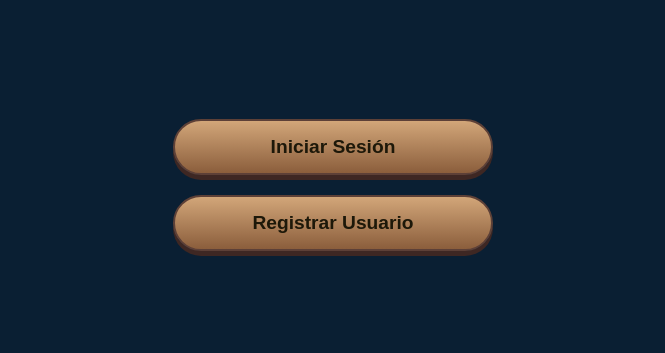
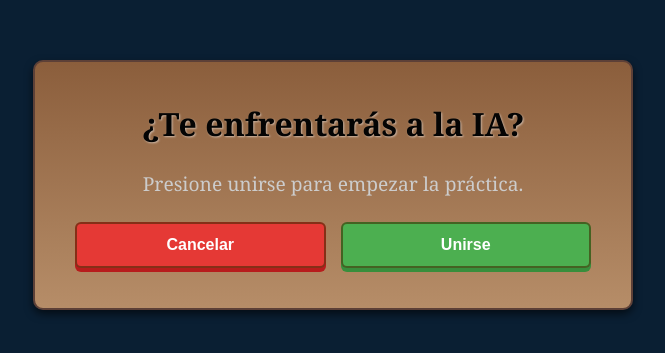
Before and after one commit to UNIZAR-30226-2026-07/BombaVa-FrontendWeb, a React (Vite) app in the folder bombava-frontend/: page /un-jugador in a window 1280 px wide. Before the commit this address led to /. Shown: the part 215-568 px from the top of the page, without its empty margins (307-972 px from the left). Built offline with nearby package versions, Linux system fonts and the light colour scheme; no server answers.

Commit message:
IMP: ia unida al frontend

```diff
--- a/bombava-frontend/src/App.jsx
+++ b/bombava-frontend/src/App.jsx
@@ -13,6 +13,7 @@ import ActionButtons from './componentes/ActionButtons.jsx';
 import Unirse from './pantallas/Unirse';
 import SalaEspera from './pantallas/SalaEspera';
 import { NotificationContainer } from './componentes/Notification.jsx';
+import UnJugador from "./pantallas/UnJugador.jsx";
 
 
 function App() {
@@ -31,6 +32,7 @@ function App() {
         </Route>
         <Route path="/profile" element={<Perfil />} />
         <Route path="/configurar" element={<ConfigFlota/>}/>
+        <Route path="/un-jugador" element={<UnJugador/>}/>
         <Route path="/combate" element={<Combate/>}/>
         <Route path="/unirse" element={<Unirse/>}/>
         <Route path="/sala-espera" element={<SalaEspera/>}/>
--- a/bombava-frontend/src/pantallas/MenuInicio.jsx
+++ b/bombava-frontend/src/pantallas/MenuInicio.jsx
@@ -16,7 +16,7 @@ function MenuInicio({ }) {
       {/* Botones principales */}
       <div className="grupo-botones">
         <button className="menu-btn" onClick={() => navigate('/configurar')}>CONFIGURAR FLOTA</button>{/*Aqui le pasas el argumento (pantalla a la que va)*/}
-        <button className="menu-btn" onClick={() => navigate('/combate')}>COMPETITIVO</button>
+        <button className="menu-btn" onClick={() => navigate('/un-jugador')}>UN JUGADOR</button>
         <button className="menu-btn" onClick={() => navigate('/sala-espera')}>PRÁCTICA</button>
         <button className="menu-btn" onClick={() => navigate('/unirse')}>UNIRSE</button>
       </div>
--- /dev/null
+++ b/bombava-frontend/src/pantallas/UnJugador.jsx
@@ -0,0 +1,91 @@
+import { useState, useEffect } from 'react';
+import { useNavigate } from 'react-router-dom';
+import { socket } from '../utils/socket';
+import '../styles/UnJugador.css';
+
+function UnJugador() {
+  const [errorBusqueda, setErrorBusqueda] = useState('');
+  const [estadoUnirse, setEstadoUnirse] = useState('');
+  const navigate = useNavigate();
+
+  // Configurar los listeners del socket al llegar a la pantalla
+  useEffect(() => {
+
+    // Si el join es exitoso y la partida está lista, esperamos a recibir la información de la partida
+    const handleMatchReady = (payload) => {
+      console.log('Partida lista', payload);
+      setEstadoUnirse('Cargando partida...');
+    };
+
+    // Handler para ir a combate cuando llega la info de la partida
+    const handleStartInfo = (payload) => {
+       console.log('Información inicial recibida', payload);
+       localStorage.setItem('bombaVa_matchState', JSON.stringify(payload));
+       localStorage.setItem('bombaVa_esHost', 'false'); // Guardamos que nos hemos unido, no somos host
+       navigate('/combate');
+    };
+
+    // Si hay un error, como por ejemplo "Lobby no encontrado"
+    const handleLobbyError = (payload) => {
+      console.log('Error del lobby:', payload);
+      setErrorBusqueda(payload.message || 'Error al unirse a la sala.');
+    };
+
+    // Escuchamos los siguientes eventos:
+    socket.on('match:ready', handleMatchReady);
+    socket.on('match:startInfo', handleStartInfo);
+    socket.on('lobby:error', handleLobbyError);
+
+    // Cerramos los listeners al salir de la pantalla
+    return () => {
+      socket.off('match:ready', handleMatchReady);
+      socket.off('match:startInfo', handleStartInfo);
+      socket.off('lobby:error', handleLobbyError);
+    };
+  }, [navigate]);
+
+  // Función que se ejecuta al pulsar el botón "Unirse"
+  const handleUnirseIA = () => {
+        setErrorBusqueda(''); // Quitar errores previos
+        console.log(`Intentando unirse al bot`);
+
+        // Emitimos el evento de unirse a la sala mediante WebSocket
+        socket.emit('game:play_bot');
+  };
+
+  return (
+    <div className="unirse-container">
+      <div className="unirse-card">
+        <h2>¿Te enfrentarás a la IA?</h2>
+        <p>Presione unirse para empezar la práctica.</p>
+
+        {errorBusqueda && (
+          <div className="error-mensaje">
+            {errorBusqueda}
+          </div>
+        )}
+        <div className="unirse-botones">
+            {estadoUnirse ?
+            (
+              <p className="esperando-texto">{estadoUnirse}</p>
+            )
+            :
+            (
+              <>
+                <button type="button" className="btn-cancelar" onClick={() => navigate('/menuInicial')}>
+                {/* Al pulsar el botón vuelve al menu */}
+                Cancelar
+                </button>
+                <button type="submit" className="btn-unirse" onClick={handleUnirseIA}>
+                    {/* Al pulsar el botón se ejecuta handleUnirseIA */}
+                    Unirse
+                </button>
+              </>
+            )}
+          </div>
+      </div>
+    </div>
+  );
+}
+
+export default UnJugador;
--- /dev/null
+++ b/bombava-frontend/src/styles/UnJugador.css
@@ -0,0 +1,86 @@
+.unirse-container {
+  display: flex;
+  justify-content: center;
+  align-items: center;
+  min-height: 100vh;
+  background-color: #0a1f33;
+  font-family: Georgia;
+}
+
+.unirse-card {
+  background: linear-gradient(to bottom, #8b5e3c, #b68d68);
+  padding: 40px;
+  border-radius: 10px;
+  box-shadow: 0 4px 8px rgba(0, 0, 0, 0.6);
+  text-align: center;
+  color: white;
+  width: 90%;
+  max-width: 600px;
+  border: 2px solid #5d4037;
+
+}
+
+.unirse-card h2 {
+  margin-top: 0;
+  margin-bottom: 25px;
+  color: #040404;
+  font-size: 2rem;
+  text-shadow: 1px 1px 2px rgba(255, 255, 255, 0.5);
+}
+
+.unirse-card p {
+  margin-bottom: 25px;
+  color: #cccccc;
+  font-size: 1.2rem;
+}
+
+.unirse-botones {
+  display: flex;
+  gap: 15px;
+  margin-top: 10px;
+}
+
+.btn-cancelar,
+.btn-unirse {
+  flex: 1;
+  padding: 12px;
+  font-size: 1rem;
+  font-weight: bold;
+  border-radius: 6px;
+  transition: 0.3s ease;
+  border: 2px solid #3f2a0191;
+}
+
+.btn-cancelar {
+  background-color: #e53935;
+  color: white;
+}
+
+.btn-cancelar:hover {
+  background-color: #c62828;
+  scale: 1.02;
+}
+
+.btn-unirse {
+  background-color: #4caf50;
+  color: white;
+  box-shadow: 0px 4px 0px #388e3c;
+}
+
+.btn-unirse:hover {
+  background-color: #388e3c;
+  scale: 1.02;
+}
+
+.error-mensaje {
+  color: #580202ff;
+  margin-bottom: 10px;
+  text-align: center;
+  font-weight: bold;
+}
+
+.esperando-texto {
+  text-align: center;
+  width: 100%;
+  margin-top: 10px;
+}
```
